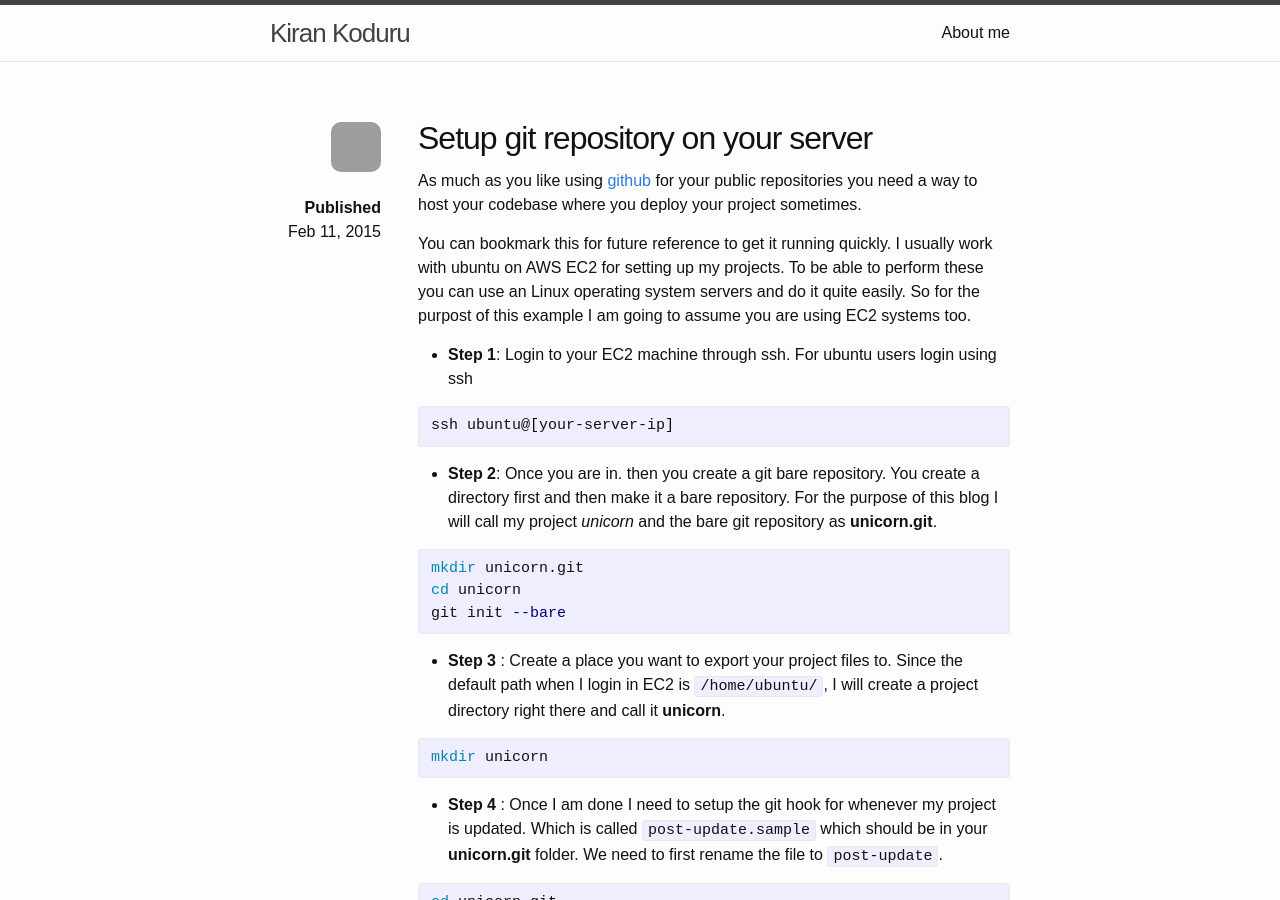
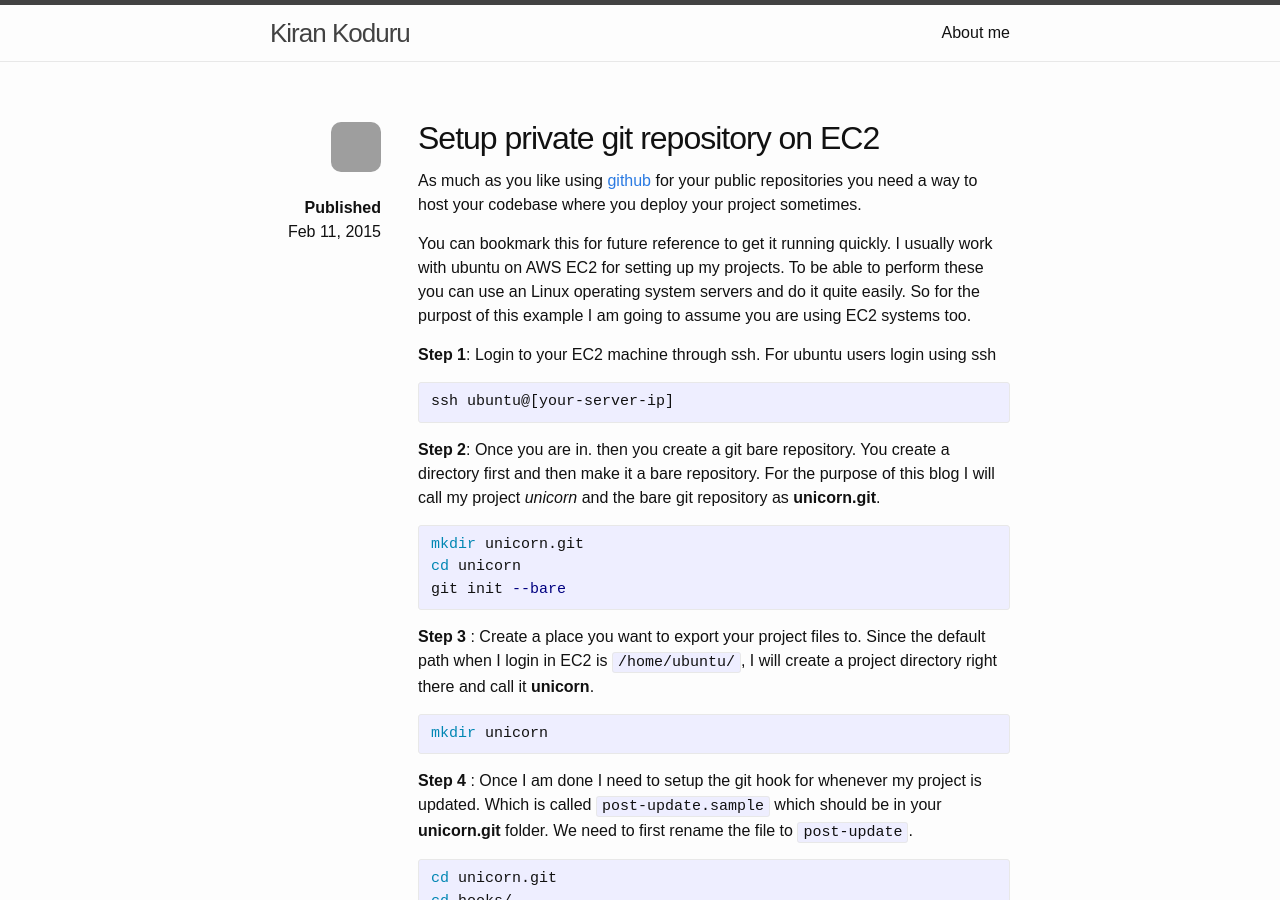
Before and after one commit to arupbhunia/kirankoduru.github.io, a Jekyll site: the page built from _posts/2015-02-11-setup-git-on-your-server.md, in a window 1280 px wide and 900 px high. Built offline with Jekyll 4.4.1, drawn with Linux system fonts in a browser that asks for light colours; comment, search, counter and statistics services are not loaded; grey boxes are pictures that could not be loaded.

```diff
--- a/_posts/2015-02-11-setup-git-on-your-server.md
+++ b/_posts/2015-02-11-setup-git-on-your-server.md
@@ -1,6 +1,6 @@
 ---
 layout: post
-title:  "Setup git repository on your server"
+title:  "Setup private git repository on EC2"
 date:   2015-02-11 20:38:09
 categories: git
 description : Setup git for your Linux server
@@ -9,25 +9,25 @@
 
 You can bookmark this for future reference to get it running quickly. I usually work with ubuntu on AWS EC2 for setting up my projects. To be able to perform these you can use an Linux operating system servers and do it quite easily. So for the purpost of this example I am going to assume you are using EC2 systems too.
 
-- __Step 1__: Login to your EC2 machine through ssh. For ubuntu users login using ssh
+__Step 1__: Login to your EC2 machine through ssh. For ubuntu users login using ssh
 
 {% highlight bash %}
 ssh ubuntu@[your-server-ip]
 {% endhighlight %}
 
-- __Step 2__: Once you are in. then you create a git bare repository. You create a directory first and then make it a bare repository. For the purpose of this blog I will call my project _unicorn_ and the bare git repository as __unicorn.git__.
+__Step 2__: Once you are in. then you create a git bare repository. You create a directory first and then make it a bare repository. For the purpose of this blog I will call my project _unicorn_ and the bare git repository as __unicorn.git__.
 {% highlight bash %}
 mkdir unicorn.git
 cd unicorn
 git init --bare
 {% endhighlight %}
 
-- __Step 3__ : Create a place you want to export your project files to. Since the default path when I login in EC2 is `/home/ubuntu/`, I will create a project directory right there and call it __unicorn__.
+__Step 3__ : Create a place you want to export your project files to. Since the default path when I login in EC2 is `/home/ubuntu/`, I will create a project directory right there and call it __unicorn__.
 {% highlight bash %}
 mkdir unicorn
 {% endhighlight %}
 
-- __Step 4__ : Once I am done I need to setup the git hook for whenever my project is updated. Which is called `post-update.sample` which should be in your __unicorn.git__ folder. We need to first rename the file to `post-update`.
+__Step 4__ : Once I am done I need to setup the git hook for whenever my project is updated. Which is called `post-update.sample` which should be in your __unicorn.git__ folder. We need to first rename the file to `post-update`.
 {% highlight bash %}
 cd unicorn.git
 cd hooks/
@@ -35,18 +35,18 @@
 {% endhighlight %}
 
 
-- __Step 5__ : Clear everything in there and add this to the file. What it does, is export the git files to the directory `/home/ubuntu/unicorn/` . But if you have setup a different path for where you want to export your files then, do so.
+__Step 5__ : Clear everything in there and add this to the file. What it does, is export the git files to the directory `/home/ubuntu/unicorn/` . But if you have setup a different path for where you want to export your files then, do so.
 {% highlight bash %}
 #!/bin/sh
 GIT_WORK_TREE=/home/ubuntu/unicorn/ git checkout -f
 {% endhighlight %}
 
-- __Step 6__ : Next logout from the server and goto your local git repository for project __unicorn__ and add a remote.
+__Step 6__ : Next logout from the server and goto your local git repository for project __unicorn__ and add a remote.
 {% highlight bash %}
 git remote add production ubuntu@[your-server-ip]:/home/ubuntu/unicorn.git
 {% endhighlight %}
 
-- __Step 7__ : That's it ! Now push __master__ branch to the remote __production__ and checkout the `/home/ubuntu/unicorn` directory for the files.
+__Step 7__ : That's it ! Now push __master__ branch to the remote __production__ and checkout the `/home/ubuntu/unicorn` directory for the files.
 {% highlight bash %}
 git push production master
 {% endhighlight %}
```
Also changed, not shown: _posts/2015-02-03-multiple-scrapy-spiders.md (+1 -1 lines), _posts/2015-06-14-scrapy-1.0-release.md (+6 -6 lines).
